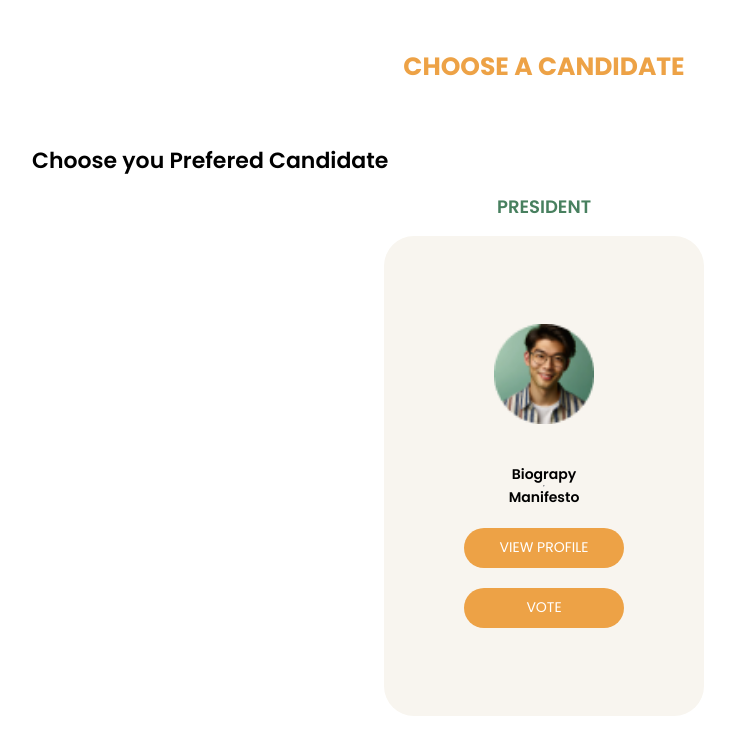
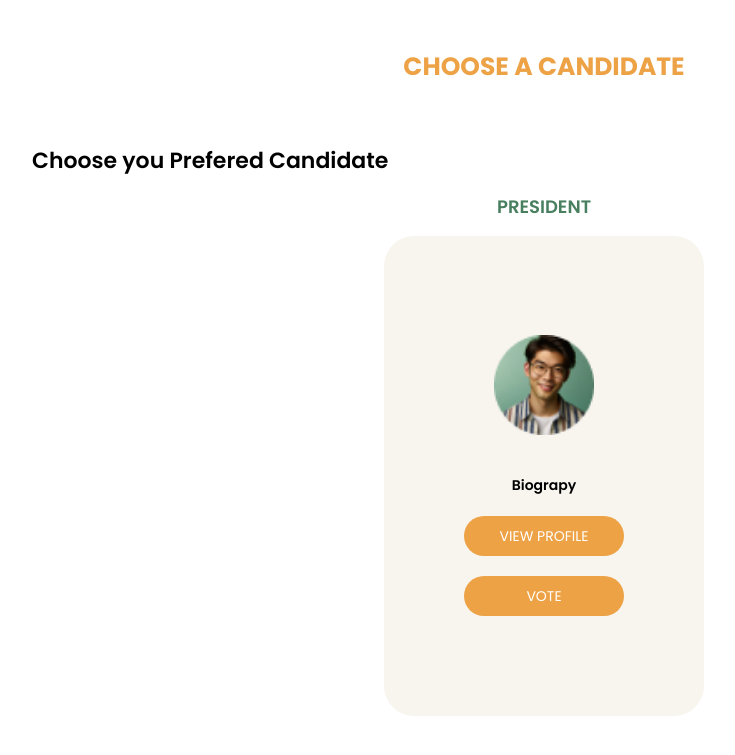
Before and after one commit to irebealain/voting-system, a PHP site: page /votingInterface.php in a window 1280 px wide. Shown: the top 755 px of the page, without its empty margins (96-831 px from the left). Run offline with PHP 8.4, Linux system fonts and the light colour scheme; tables that the repository leaves empty or names only in its code hold one stand-in row (values such as "Sample post"); data that the repository does not hold is empty.

Commit message:
new ones

```diff
--- a/votingInterface.css
+++ b/votingInterface.css
@@ -21,6 +21,7 @@
     gap: 20px;
     width: 20rem;
     height: 30rem;
+    padding: 0 1rem;
 }
 .profile {
     display: flex;
--- a/votingInterface.php
+++ b/votingInterface.php
@@ -28,9 +28,6 @@
                             <div class=\"desc\">
                             <p style=\"font-weight: 600;\">Biograpy</p>
                                 <p>" . $row['Bio'] . "</p>
-                                <hr>
-                                <p style=\"font-weight: 600;\">Manifesto</p>
-                                <p>" . $row['Manifesto'] . "</p>
                             </div>
                             <button>VIEW PROFILE</button>
                             <button>VOTE</button>
```
